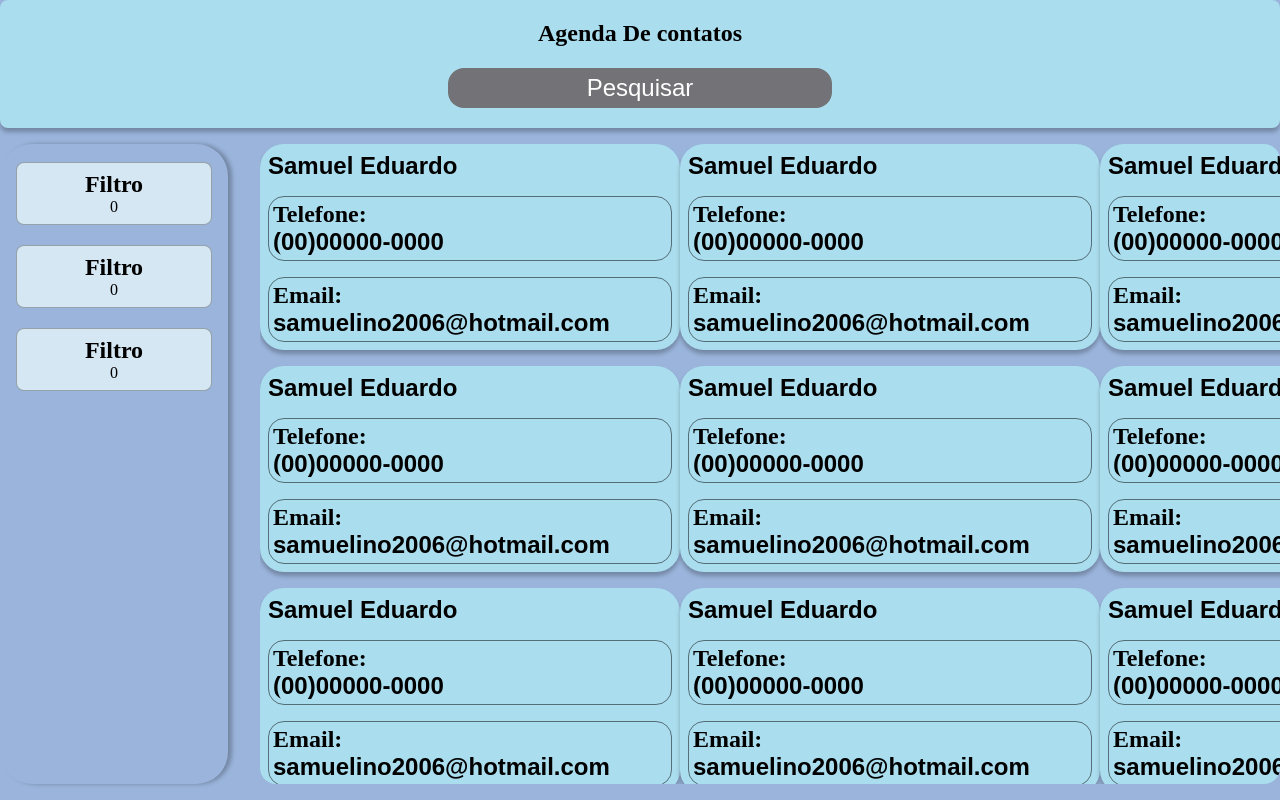
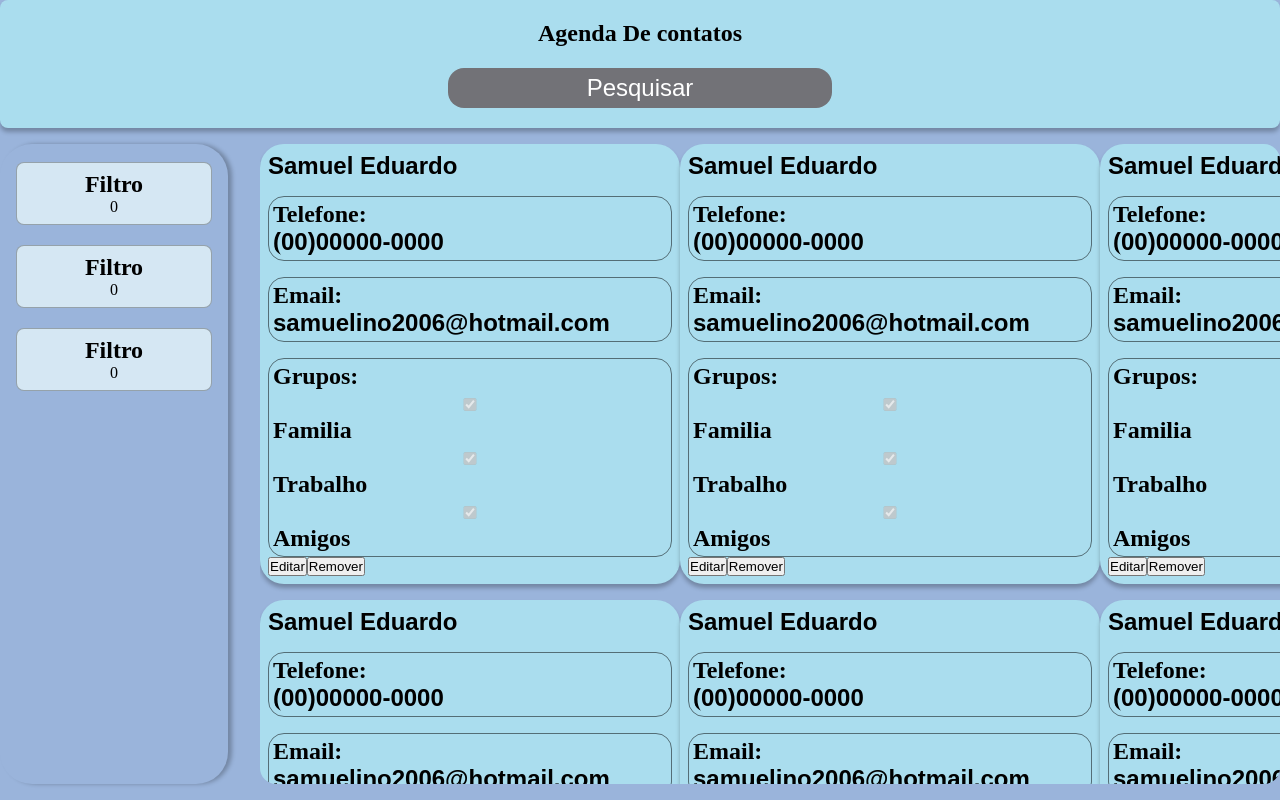
Before and after one commit to samuel-lino/Agenda-de-Contatos, a React (Create React App) app: page / in a window 1280 px wide. Built offline with nearby package versions, Linux system fonts and the light colour scheme.

Commit message:
iniciando o redux

```diff
--- a/package.json
+++ b/package.json
@@ -3,6 +3,7 @@
   "version": "0.1.0",
   "private": true,
   "dependencies": {
+    "@reduxjs/toolkit": "^2.10.1",
     "@testing-library/dom": "^10.4.1",
     "@testing-library/jest-dom": "^6.9.1",
     "@testing-library/react": "^16.3.0",
--- a/src/components/Contato/index.tsx
+++ b/src/components/Contato/index.tsx
@@ -1,18 +1,56 @@
 import { Campo, ContatoCard, DadosContato } from './style'
+import * as enums from '../../utils/enum/contato'
+import { useState } from 'react'
 
 const Contato = () => {
+  const [gruposselecionados, setgruposselecionados] = useState<string[]>(
+    Object.values(enums.grupos)
+  )
+  const [estaeditando, setestaeditando] = useState(false)
+
+  const alternarGrupo = (grupo: enums.grupos) => {
+    if (gruposselecionados.includes(grupo)) {
+      setgruposselecionados(gruposselecionados.filter((g) => g !== grupo))
+    } else {
+      setgruposselecionados([...gruposselecionados, grupo])
+    }
+  }
+
   return (
     <>
       <ContatoCard>
-        <Campo type="text" value="Samuel Eduardo" />
+        <Campo disabled={!estaeditando} type="text" value="Samuel Eduardo" />
         <DadosContato>
           <span>Telefone:</span>
-          <Campo type="text" value="(00)00000-0000" />
+          <Campo disabled={!estaeditando} type="text" value="(00)00000-0000" />
         </DadosContato>
         <DadosContato>
           <span>Email:</span>
-          <Campo type="email" value="samuelino2006@hotmail.com" />
+          <Campo
+            disabled={!estaeditando}
+            type="email"
+            value="samuelino2006@hotmail.com"
+          />
         </DadosContato>
+        <DadosContato>
+          <span>Grupos:</span>
+          {Object.values(enums.grupos).map((g) => (
+            <label key={g}>
+              <Campo
+                type="checkbox"
+                value={g}
+                checked={gruposselecionados.includes(g)}
+                onChange={() => alternarGrupo(g)}
+                disabled={!estaeditando}
+              />
+              {g}
+            </label>
+          ))}
+        </DadosContato>
+        <div>
+          <button onClick={() => setestaeditando(!estaeditando)}>Editar</button>
+          <button>Remover</button>
+        </div>
       </ContatoCard>
     </>
   )
--- a/src/components/Contato/style.ts
+++ b/src/components/Contato/style.ts
@@ -11,11 +11,15 @@ export const ContatoCard = styled.li`
 export const Campo = styled.input`
   background-color: transparent;
   border: none;
-  interactivity: inert;
   font-size: 24px;
   font-weight: bold;
   width: 100%;
   border-radius: 16px;
+  &[disabled] {
+    opacity: 1;
+    cursor: not-allowed;
+    color: inherit !important;
+  }
 `
 export const DadosContato = styled.h4`
   font-size: 24px;
--- /dev/null
+++ b/src/utils/enum/contato.ts
@@ -0,0 +1,5 @@
+export enum grupos {
+  FAMILIA = 'Familia',
+  TRABALHO = 'Trabalho',
+  AMIGOS = 'Amigos'
+}
```
Also changed, not shown: src/models/Contato.ts (added, +25 -0 lines), src/store/index.ts (added, +9 -0 lines), src/store/reducers/contatos.ts (added, +38 -0 lines), 1 other file (tests, documents, lock files or other folders).
